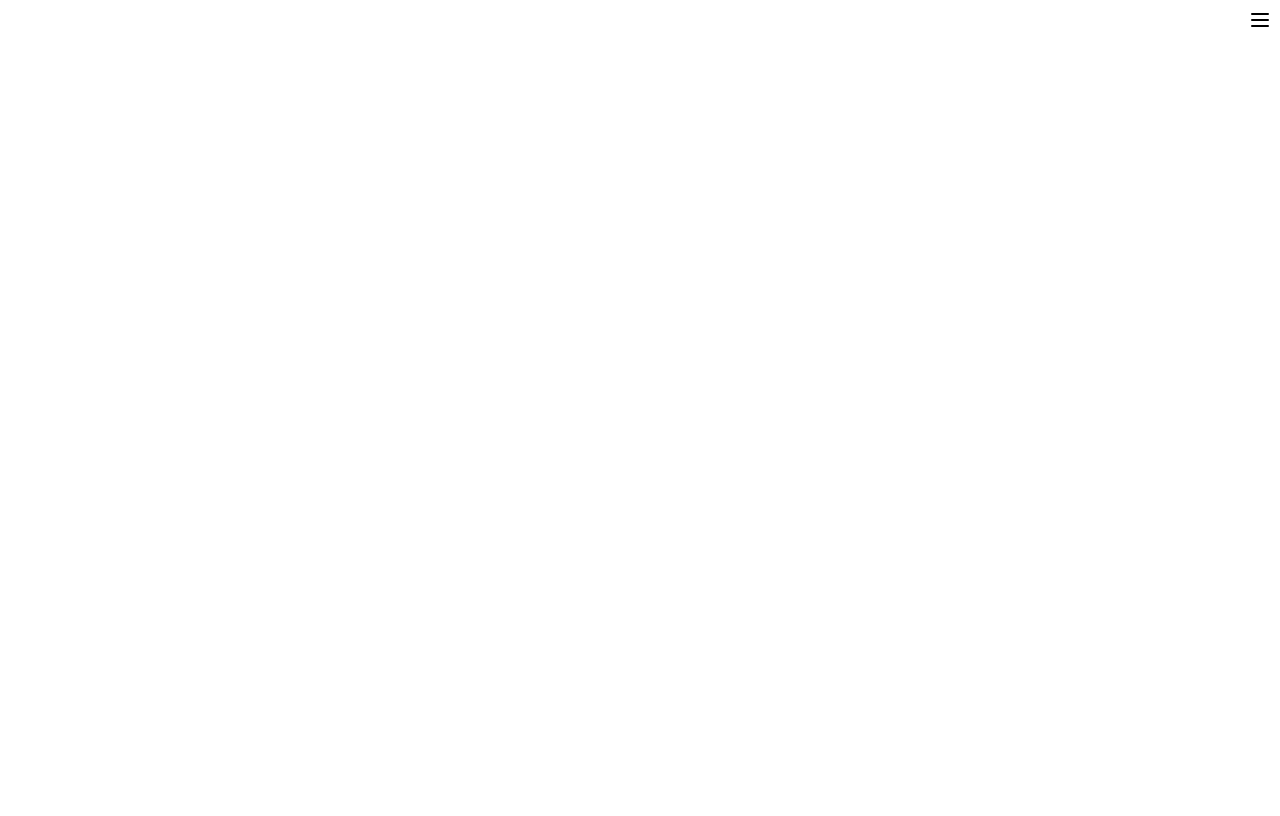
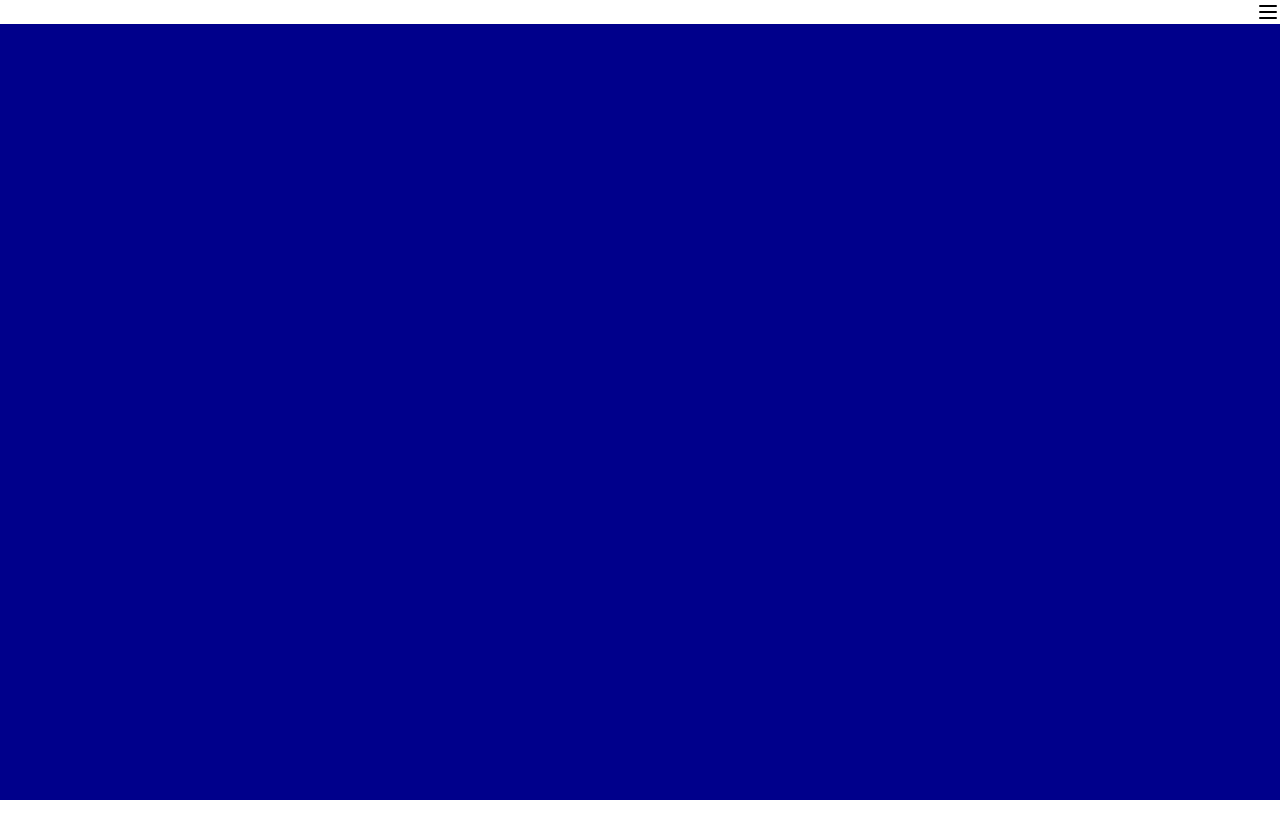
Before and after one commit to Wilma-Norman/Scrum-Project-assignment, a React (Vite) app: page / in a window 1280 px wide. Built offline with nearby package versions, Linux system fonts and the light colour scheme.

Commit message:
roll-down animation on nav-list

```diff
--- a/src/App.css
+++ b/src/App.css
@@ -2,6 +2,11 @@
     display: flex;
     min-height: 100vh;
     width: 100%;
+    margin: 0;
+        background-color: darkblue;
+  }
+
+  body {
     margin: 0;
   }
 
--- a/src/Pages/Layout/Layout.module.css
+++ b/src/Pages/Layout/Layout.module.css
@@ -9,19 +9,28 @@
 
 .hamburger {
     color: #000;
+    background-color: #fff;
+    border-radius: 3px;
+    cursor: pointer;
 }
 
 .navigation {
-    background-color: #ffffff9c;
     color: #000;
     display: flex;
     flex-direction: column;
-    padding: 24px 0;
+    padding-top: 24px;
     position: fixed;
-    text-align: center;
-    height: 500px;
+    text-align: right;
+    height: fit-content;
     width: 100%;
     z-index: 1000;
+    margin: 0;
+}
+
+.navigation a {
+    animation: fadeInWords ease-in-out 1s forwards;
+    background-color: #ffffff9c;
+    margin: 0;
 }
 
 .active {
@@ -29,16 +38,31 @@
     font-weight: 700;
 }
 
-a,
-a:visited {
+.navigation a,
+.navigation a:visited {
     text-decoration: none;
     color: inherit;
     padding: 8px;
+    cursor: pointer;
 }
+
+
+@keyframes fadeInWords {
+    from {
+      opacity: 0;
+      transform: translateY(-300px);
+    }
+    to {
+      opacity: 1;
+      transform: translateY(0);
+    }
+  }
 
 @media screen and (min-width:768px) {
     .navigation{
         height: fit-content;
+        width: fit-content;
         text-align: right;
+        border-bottom-left-radius: 10px;
     }
 }
```
